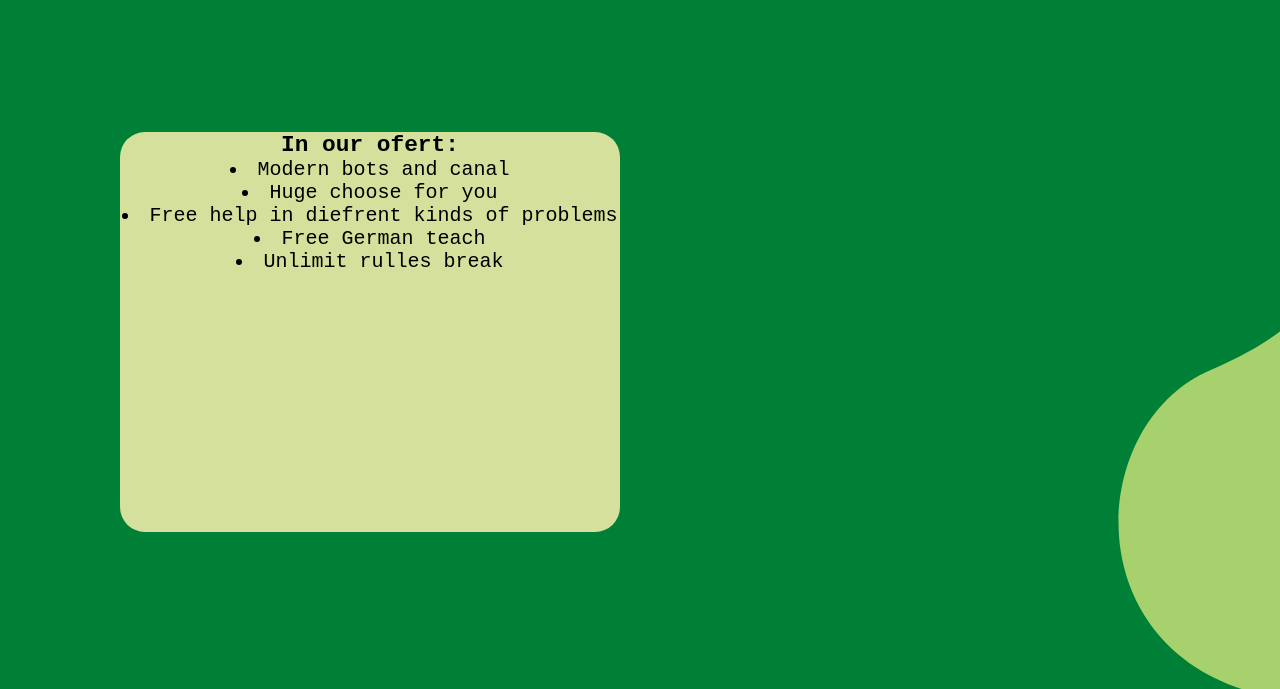
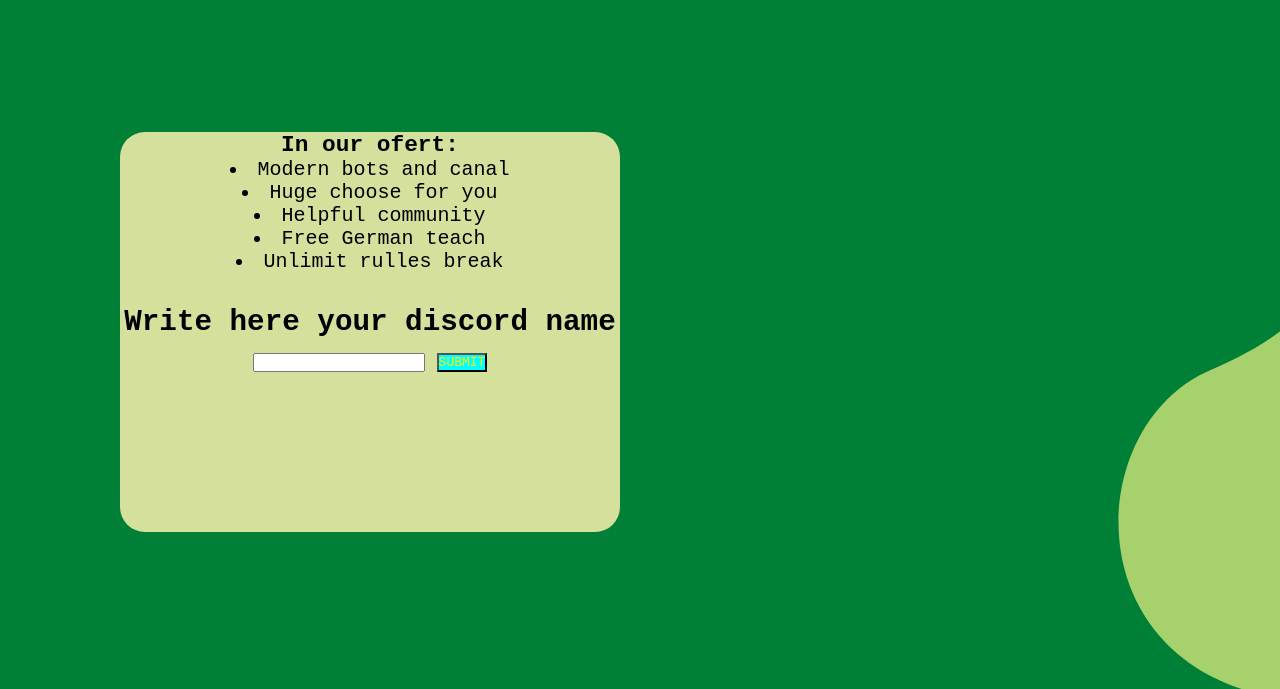
Before and after one commit to MTRXO/Discord-page, a plain HTML site: page index.html in a window 1280 px wide. Shown: the part 111-800 px from the top of the page. Drawn offline with Linux system fonts and the light colour scheme.

Commit message:
add form

```diff
--- a/index.html
+++ b/index.html
@@ -40,10 +40,20 @@
             <h3>In our ofert:</h3>
             <li>Modern bots and canal</li>
             <li>Huge choose for you </li>
-            <li>Free help in diefrent kinds of problems</li>
+            <li>Helpful community</li>
             <li>Free German teach </li>
             <li>Unlimit rulles break</li>
+            <br>
+            <h2>Write here your discord name</h2>
+
+            <form class="forma">
+                <input type="text">
+                <button class="butt-1" style="height: auto; width: auto;" type="submit">SUBMIT</button>
+            </form>
+
+
         </div>
+
 
 
 </body>
--- a/style.css
+++ b/style.css
@@ -20,7 +20,7 @@
     height: 400px;
     margin: 120px;
     background: #D4E09B;
-    position: absolute;
+    position: relative;
     border-radius: 25px;
 
 
@@ -88,3 +88,20 @@ ul li:hover ul.dropdown {
 .btext {
     text-align: right;
 }
+
+.forma {
+    text-align: center;
+    margin-top: 10px;
+}
+
+.butt-1  {
+    text-align: center;
+    align-items: center;
+    position: relative;
+    color: yellow;
+    background-color: aqua;
+    font-size: medium;
+
+
+
+}
```
